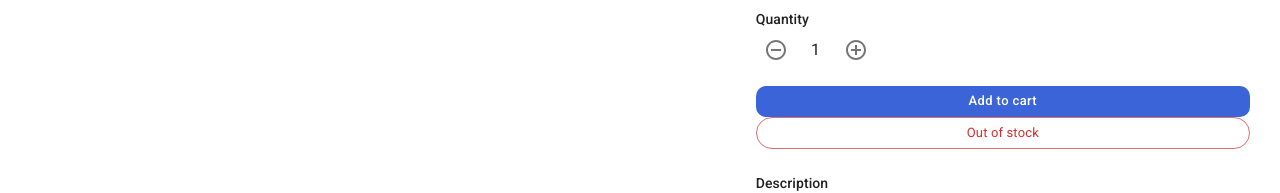
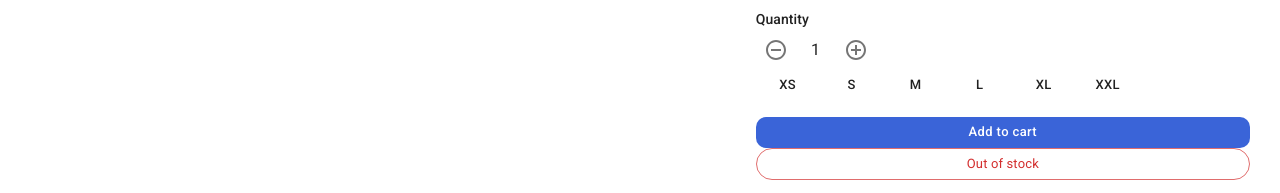
Before and after one commit to JLin-99/teslo-shop, a Next.js app: page /product/slug in a window 1280 px wide. Shown: the part 154-347 px from the top of the page. Built offline with nearby package versions, Linux system fonts and the light colour scheme.

Commit message:
Add SizeSelector

```diff
--- /dev/null
+++ b/components/products/SizeSelector.tsx
@@ -0,0 +1,26 @@
+import { FC } from "react";
+
+import { Box, Button } from "@mui/material";
+
+import { ISize } from "@/interfaces";
+
+interface Props {
+  selectedSize?: ISize;
+  sizes: ISize[];
+}
+
+export const SizeSelector: FC<Props> = ({ selectedSize, sizes }) => {
+  return (
+    <Box>
+      {sizes.map((size) => (
+        <Button
+          key={size}
+          size="small"
+          color={selectedSize === size ? "primary" : "info"}
+        >
+          {size}
+        </Button>
+      ))}
+    </Box>
+  );
+};
--- a/pages/product/slug.tsx
+++ b/pages/product/slug.tsx
@@ -1,5 +1,6 @@
 import { ShopLayout } from "@/components/layouts";
 import { ProductSlideshow } from "@/components/products";
+import { SizeSelector } from "@/components/products/SizeSelector";
 import { ItemCounter } from "@/components/ui";
 import { initialData } from "@/database/products";
 import { Box, Button, Chip, Grid, Typography } from "@mui/material";
@@ -25,6 +26,7 @@ const ProductPage = () => {
             <Box sx={{ my: 2 }}>
               <Typography variant="subtitle2">Quantity</Typography>
               <ItemCounter />
+              <SizeSelector sizes={product.sizes} />
             </Box>
 
             <Button color="secondary" className="circular-btn">
```
Also changed, not shown: interfaces/products.ts (+4 -4 lines).
